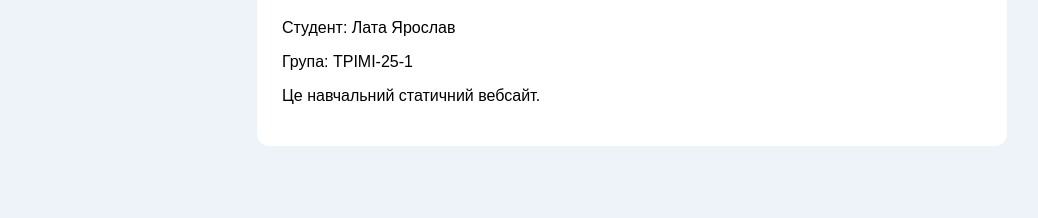
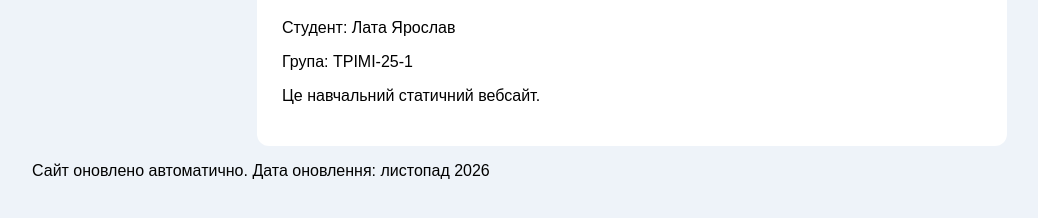
Before and after one commit to nemechev/cloud-lab3-Lata, a plain HTML site: page index.html in a window 1280 px wide. Shown: the part 126-344 px from the top of the page, without its empty margins (8-1046 px from the left). Drawn offline with Linux system fonts and the light colour scheme.

Commit message:
Add automatic update message to index.html
Added an automatic update message with the date.

```diff
--- a/index.html
+++ b/index.html
@@ -21,3 +21,4 @@
   </main>
 </body>
 </html>
+<p>Сайт оновлено автоматично. Дата оновлення: листопад 2026</p>
```
